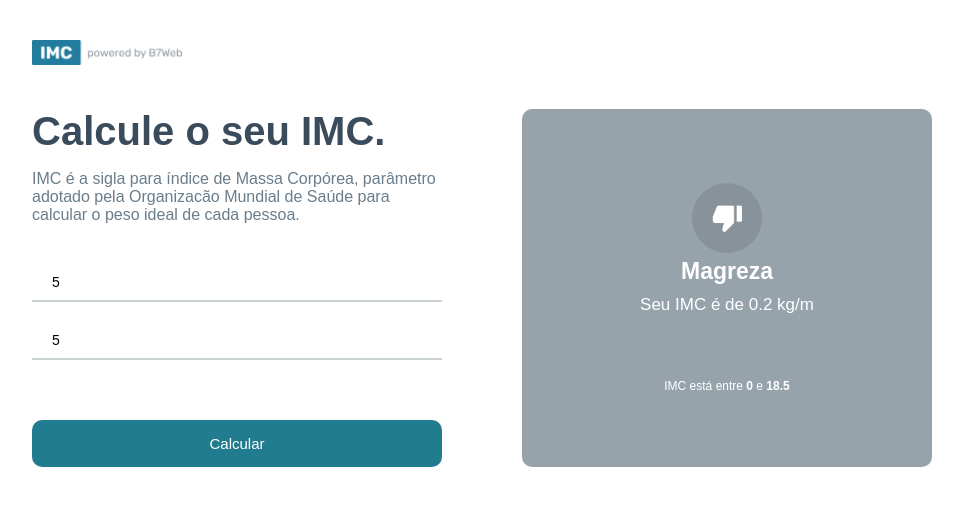
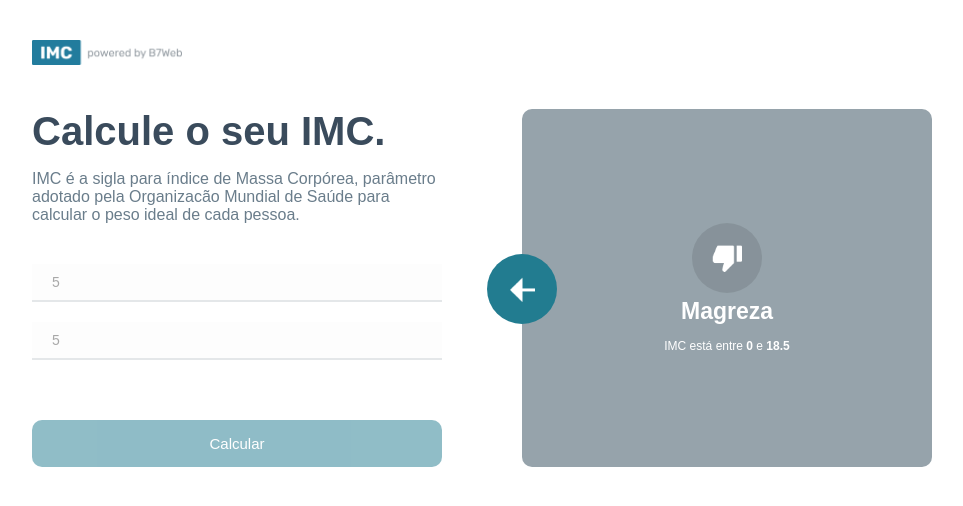
Before and after one commit to Feelps333/app-calc-imc, a React (Create React App) app: page / in a window 1280 px wide. Both pictures are taken after typing "5", "5" into the empty fields and a click on the button "Calcular". Shown: the top 506 px of the page, without its empty margins (158-1121 px from the left). Built offline with nearby package versions, Linux system fonts and the light colour scheme.

Commit message:
version.1.0.8

```diff
--- a/src/App.module.css
+++ b/src/App.module.css
@@ -36,6 +36,9 @@
   font-size: 14px;
   outline: 0;
 }
+.container .leftSide input:disabled {
+  opacity: .5;
+}
 .container .leftSide button {
   background-color: #227c90;
   color: #fff;
@@ -50,6 +53,10 @@
 }
 .container .leftSide button:hover {
   opacity: .8;
+}
+.container .leftSide button:disabled{
+  opacity: .5;
+  cursor: auto;
 }
 .container .rightSide {
   flex: 1;
@@ -66,3 +73,20 @@
   flex: 1;
   display: flex;
 }
+.container .rightSide .rightArrow {
+  position: absolute;
+  background-color: #227c90;
+  width: 70px;
+  height: 70px;
+  border-radius: 50%;
+  display: flex;
+  justify-content: center;
+  align-items: center;
+  cursor: pointer;
+  margin-left: -35px;
+  margin-top: 145px;
+  transition: all ease .3s;
+}
+.container .rightSide .rightArrow:hover {
+  opacity: .9;
+}
--- a/src/App.tsx
+++ b/src/App.tsx
@@ -2,6 +2,7 @@
 import poweredImage from './assets/powered.png';
 import { useState } from 'react';
 import { Level, calculateImc, levels} from './helpers/imc';
+import leftArrowImage from './assets/leftarrow.png'
 import { GridItem } from './components/GridItem';
 
 const App = () => {
@@ -15,6 +16,11 @@
     }else{
       alert("Digite todos os campos.")
     }
+  }
+  const handleBackButton = () => {
+    setToShow(null);
+    setHeightField(0);
+    setWeightField(0);
   }
 
   return(
@@ -32,13 +38,15 @@
             type="number"
             placeholder='Digite a sua altura. Ex: 1.50 (em métros) '
             value={heightField > 0 ? heightField : ''}
-            onChange={e => setHeightField(parseFloat(e.target.value))} />
+            onChange={e => setHeightField(parseFloat(e.target.value))}
+            disabled={toShow ? true : false} />
           <input
             type="number"
             placeholder='Digite a sua peso. Ex: 60 (em kg) '
             value={weightField > 0 ? weightField : ''}
-            onChange={e => setWeightField(parseFloat(e.target.value))} />
-            <button onClick={handleCalculateButton}>Calcular</button>
+            onChange={e => setWeightField(parseFloat(e.target.value))}
+            disabled={toShow ? true : false} />
+            <button onClick={handleCalculateButton} disabled={toShow ? true : false}>Calcular</button>
         </div>
         <div className={styles.rightSide}>
           {!toShow &&
@@ -49,7 +57,9 @@
           }
           {toShow &&
           <div className={styles.rightBig}>
-            <div className={styles.rightArrow}></div>
+            <div className={styles.rightArrow} onClick={handleBackButton}>
+              <img src={leftArrowImage} alt=""  width={25}/>
+            </div>
             <GridItem item={toShow}/>
           </div>
           }
--- a/src/helpers/imc.ts
+++ b/src/helpers/imc.ts
@@ -16,7 +16,8 @@
   const imc = weight / (height * height);
   for(let i in levels){
     if(imc >= levels[i].imc[0] && imc < levels[i].imc[1]){
-      levels[i].yourImc = parseFloat(imc.toFixed(2));
+      let levelsCopy: Level = {...levels[i]};
+      levelsCopy.yourImc = parseFloat(imc.toFixed(2));
       return levels[i];
     }
   }
```
